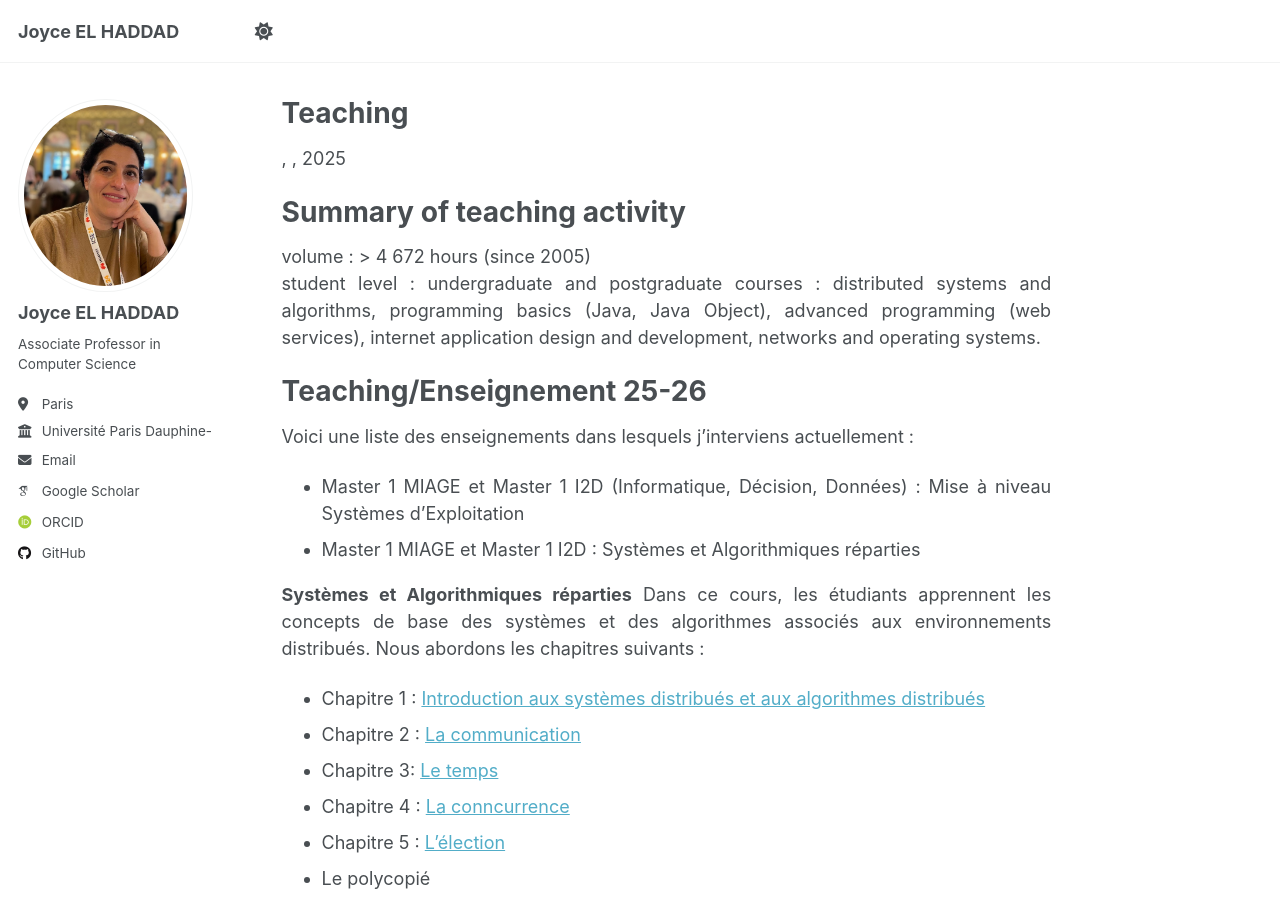
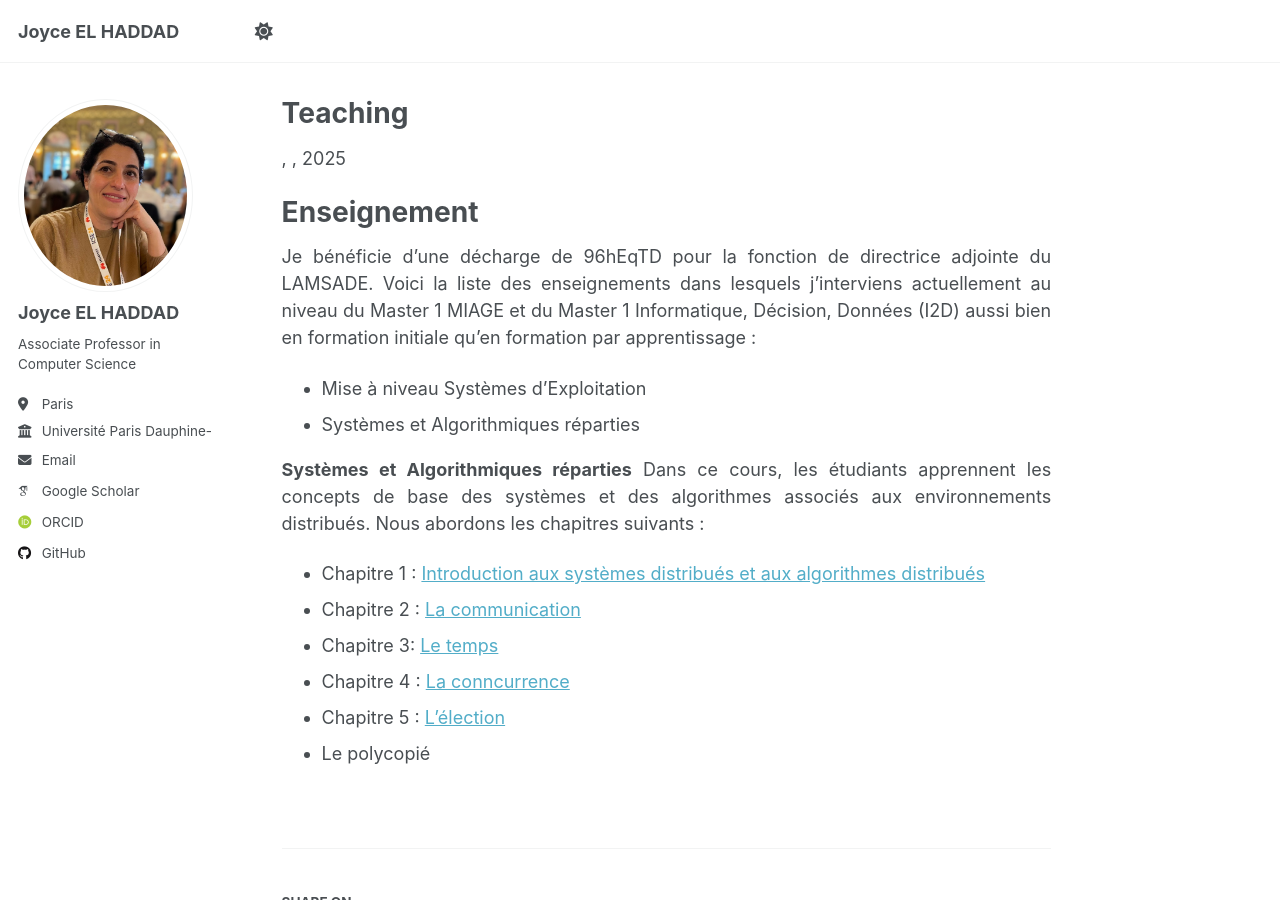
Before and after one commit to joyceelhaddad/joyceelhaddad.github.io, a Jekyll site: the page built from _teaching/25-26-teaching.md, in a window 1280 px wide and 900 px high. Built offline with Jekyll 4.4.1, drawn with Linux system fonts in a browser that asks for light colours; some web fonts are replaced; a script that is not in the unit is left out.

Commit message:
Update 25-26-teaching.md

```diff
--- a/_teaching/25-26-teaching.md
+++ b/_teaching/25-26-teaching.md
@@ -1,22 +1,22 @@
 ---
 title: "Teaching"
-collection: teaching
 permalink: /teaching/
 ---
 
+<!--
 Summary of teaching activity
 =======
 volume :	> 4 672 hours (since 2005)<br>
 student level :	undergraduate and postgraduate
 courses :	distributed systems and algorithms, programming basics (Java, Java Object), advanced programming (web services), internet application design and development, networks and operating systems.
+-->
 
-Teaching/Enseignement 25-26
+Enseignement
 ======
 
-Voici une liste des enseignements dans lesquels j'interviens actuellement :
-- Master 1 MIAGE et Master 1 I2D (Informatique, Décision, Données) : Mise à niveau Systèmes d'Exploitation
-- Master 1 MIAGE et Master 1 I2D : Systèmes et Algorithmiques réparties
-
+Je bénéficie d'une décharge de 96hEqTD pour la fonction de directrice adjointe du LAMSADE. Voici la liste des enseignements dans lesquels j'interviens actuellement au niveau du Master 1 MIAGE et du Master 1 Informatique, Décision, Données (I2D) aussi bien en formation initiale qu'en formation par apprentissage  :
+- Mise à niveau Systèmes d'Exploitation
+- Systèmes et Algorithmiques réparties
 
 **Systèmes et Algorithmiques réparties**
 Dans ce cours, les étudiants apprennent les concepts de base des systèmes et des algorithmes associés aux environnements distribués. Nous abordons les chapitres suivants :
```
